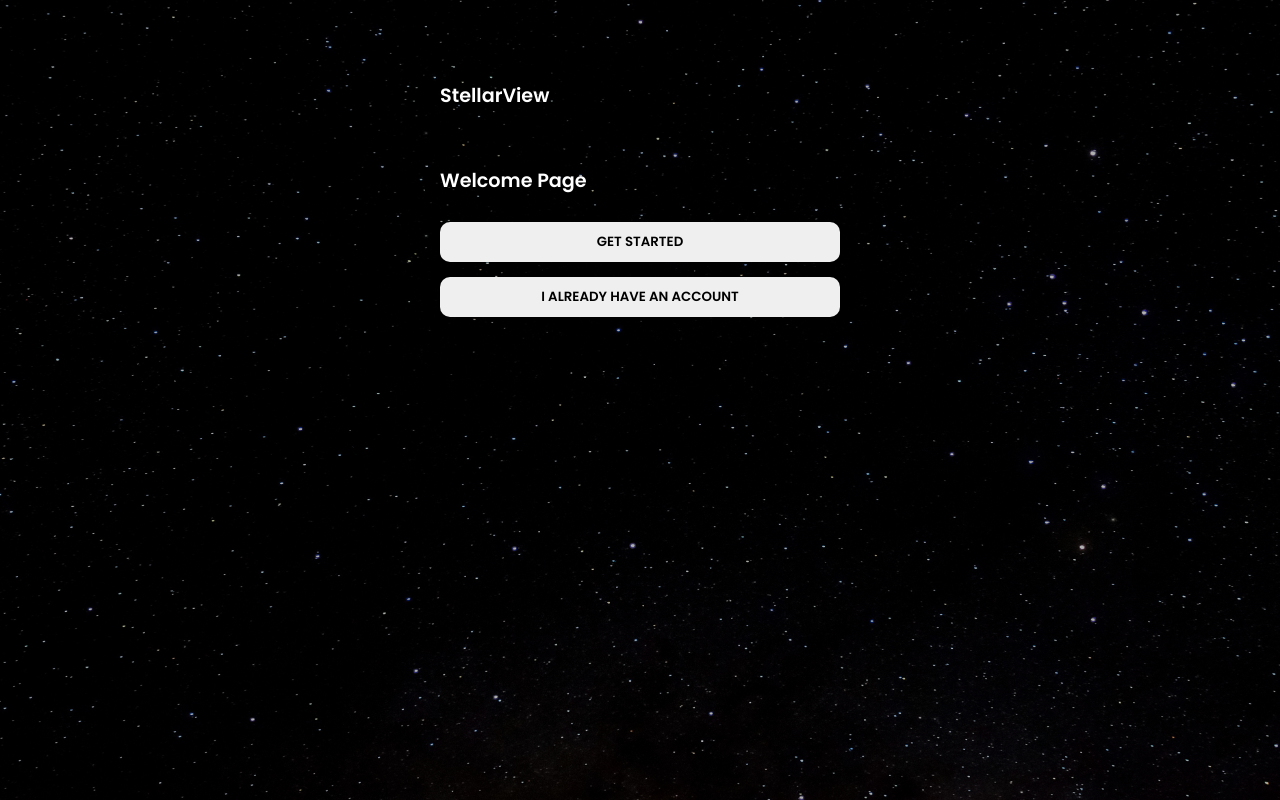
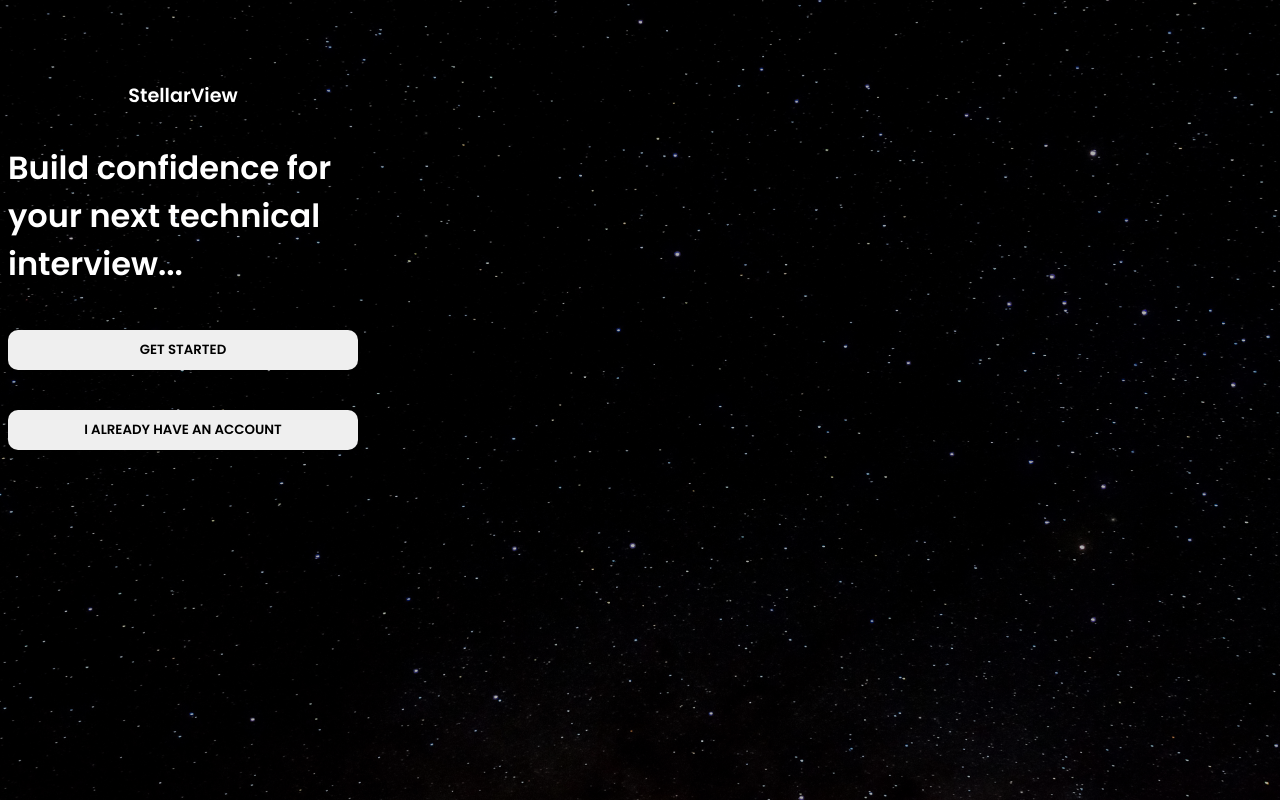
Before and after one commit to stellarview/stellarView-frontend, a React app: page /welcome in a window 1280 px wide. Built offline with nearby package versions, Linux system fonts and the light colour scheme; no server answers.

Commit message:
adding styles to welcome page and buttons

```diff
--- a/src/components/Buttons/CustomButton.module.scss
+++ b/src/components/Buttons/CustomButton.module.scss
@@ -4,4 +4,5 @@
     border: none;
     font-family: inherit;
     text-transform: uppercase;font-weight: 600;
+    margin: 20px 0;
 }
--- a/src/components/WelcomePage/Welcome.jsx
+++ b/src/components/WelcomePage/Welcome.jsx
@@ -20,7 +20,7 @@ export default function Welcome() {
 
   return (
     <main className={styles.Welcome}>
-      <h1>Welcome Page</h1>
+      <h1>Build confidence for your next technical interview...</h1>
       <CustomButton onClick={signUpRedirect}>get started</CustomButton>
       <CustomButton onClick={signInRedirect}>
         I already have an account
--- a/src/components/WelcomePage/Welcome.module.scss
+++ b/src/components/WelcomePage/Welcome.module.scss
@@ -1,5 +1,10 @@
 .Welcome {
-    display: grid;
-    gap: 15px;
+    display: flex;
+    flex-direction: column;
+    width: 350px;
 
+
+    h1 {
+        font-size: 2rem;
+    }
 }
--- a/src/components/WelcomePage/WelcomePage.module.scss
+++ b/src/components/WelcomePage/WelcomePage.module.scss
@@ -1,9 +1,9 @@
 .WelcomePage {
     padding-top: 60px;
-    width: 400px;
     margin: 0 auto;
-    display: grid;
-    gap: 30px;
+    display: flex;
+    flex-direction: column;
+    align-items: center;
 
     h1 {
       font-size: 1.2em;
--- a/src/global.module.scss
+++ b/src/global.module.scss
@@ -41,8 +41,8 @@ body {
     background-attachment: fixed;
     background-size: cover;
     background-repeat: no-repeat;
-
     color: var(--white-color);
+    display: flex;
   }
 
   :global(.label-text) {
```
